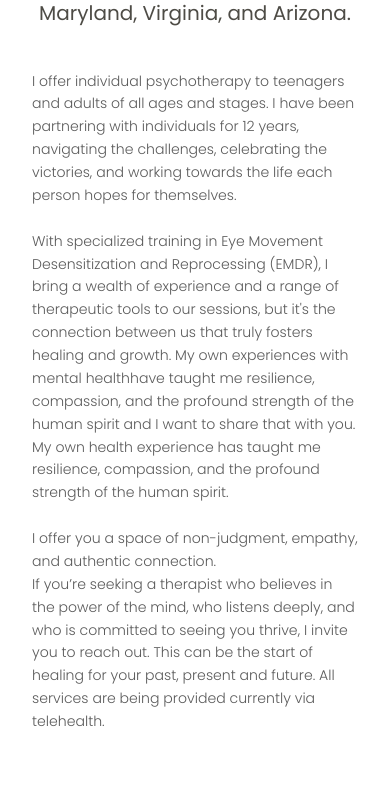
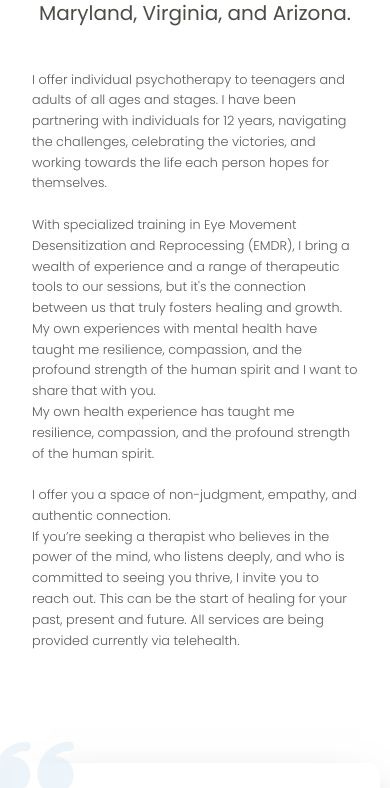
Before and after one commit to eliram9/BigBrain, a React (Create React App) app: page /about in a window 390 px wide. Shown: the part 507-1295 px from the top of the page. Built offline with nearby package versions, Linux system fonts and the light colour scheme; what tailwindcss-filters would draw is missing.

Commit message:
tiny fix

```diff
--- a/src/components/pages/About.jsx
+++ b/src/components/pages/About.jsx
@@ -1,7 +1,7 @@
-import React from 'react'
+import React from 'react';
 
-import PageContainer from '../ui-elements/PageContainer'
-import Ari from '../../media/Ari.svg'
+import PageContainer from '../ui-elements/PageContainer';
+import Ari from '../../media/Ari.svg';
 
 import { Conversation, Payment } from '../../media/icons';
 import QuoteBox from '../ui-elements/QuoteBox';
@@ -34,23 +34,20 @@ const About = () => {
 
             <section className='dark:bg-black pt-10'>
                 <PageContainer className='text-darkGray flex justify-end w-full text-left leading-relaxed font-light
-                                         lg:text-md xl:text-md 2xl:text-base 3xl:text-xl dark:text-white dark:font-light'>
+                                         md:text-sm lg:text-md xl:text-md 2xl:text-base 3xl:text-xl dark:text-white dark:font-light'>
                     <p>I offer individual psychotherapy to teenagers and adults of all ages and stages. I have been partnering with individuals for 12 years, navigating the challenges, celebrating the victories,
                        and working towards the life each person hopes for themselves.
                     </p>
                     <br />
                     <p>With specialized training in Eye Movement Desensitization and Reprocessing (EMDR), I bring a wealth of experience and a range of therapeutic tools to our sessions, but it's the connection
-                        between us that truly fosters healing and growth. My own experiences with mental healthhave taught me resilience, compassion, and the profound strength of the human spirit and I want to share that with you.
-                    <p />
+                        between us that truly fosters healing and growth. My own experiences with mental health have taught me resilience, compassion, and the profound strength of the human spirit and I want to share that with you.
+                    </p>
+                    <p>My own health experience has taught me resilience, compassion, and the profound strength of the human spirit.</p>
 
-                    </p>
-                    <p>My own
-                       health experience has taught me resilience, compassion, and the profound strength of the human spirit.
-                    </p>
                     <br />
-                       I offer you a space of non-judgment, empathy, and authentic connection.
-                    <p>
-                        If you’re seeking a therapist who believes in the power of the mind, who listens deeply, and who is committed to seeing you thrive, I invite you to reach out.
+
+                    <p> I offer you a space of non-judgment, empathy, and authentic connection. </p>
+                    <p>If you’re seeking a therapist who believes in the power of the mind, who listens deeply, and who is committed to seeing you thrive, I invite you to reach out.
                        This can be the start of healing for your past, present and future.  All services are being provided currently via telehealth.
                     </p>
                 </PageContainer>
@@ -83,16 +80,14 @@ const About = () => {
                                         md:w-full md:pl-0 lg:text-md xl:text-md 2xl:text-base 3xl:text-xl'>
                             <div className='text-left dark:text-white leading-relaxed font-light sm:text-sm'>
                                 <p className='leading-relaxed'>You can count on a supportive, and secure environment for healing, accessible from the comfort of your home.</p>
-                                <p>Sessions are conducted via a secure video conferencing platform, ensuring privacy and convenience.
-                                </p>
+                                <p>Sessions are conducted via a secure video conferencing platform, ensuring privacy and convenience.</p>
+
                                 <br />
+
                                 <p>I will guide you through the EMDR process,
                                     using virtual tools for bilateral stimulation, such as a ball that crosses back and forth across the screen.
                                 </p>
                                 <p>You will receive personalized support as you walk through your journey of healing.</p>
-
-
-
                             </div>
                         </div>
                     </div>
@@ -108,8 +103,10 @@ const About = () => {
                             <div className='w-7/12 flex items-start text-darkGray pr-10 md:w-full'>
                                 <div className='sm:text-center text-left dark:text-white leading-relaxed font-light'>
                                     <div className='sm:text-left text-left dark:text-white leading-relaxed sm:text-sm lg:text-md xl:text-md 2xl:text-base 3xl:text-xl'>
-                                        <p className='font-medium'>The charge per 53 minute session is $170. All credit cards are accepted and a 3% charge is applied. </p>
+                                        <p className='font-medium'>The charge per 53 minute session is $170. All credit cards are accepted and a 3% charge is applied.</p>
+
                                         <br />
+
                                         <p>Please note that I am not part of any insurance panels and am therefore considered an
                                             “out-of-network provider.” If you wish to be reimbursed by your insurance carrier, please contact your insurance provider to determine benefits you may have.
                                         </p>
```
